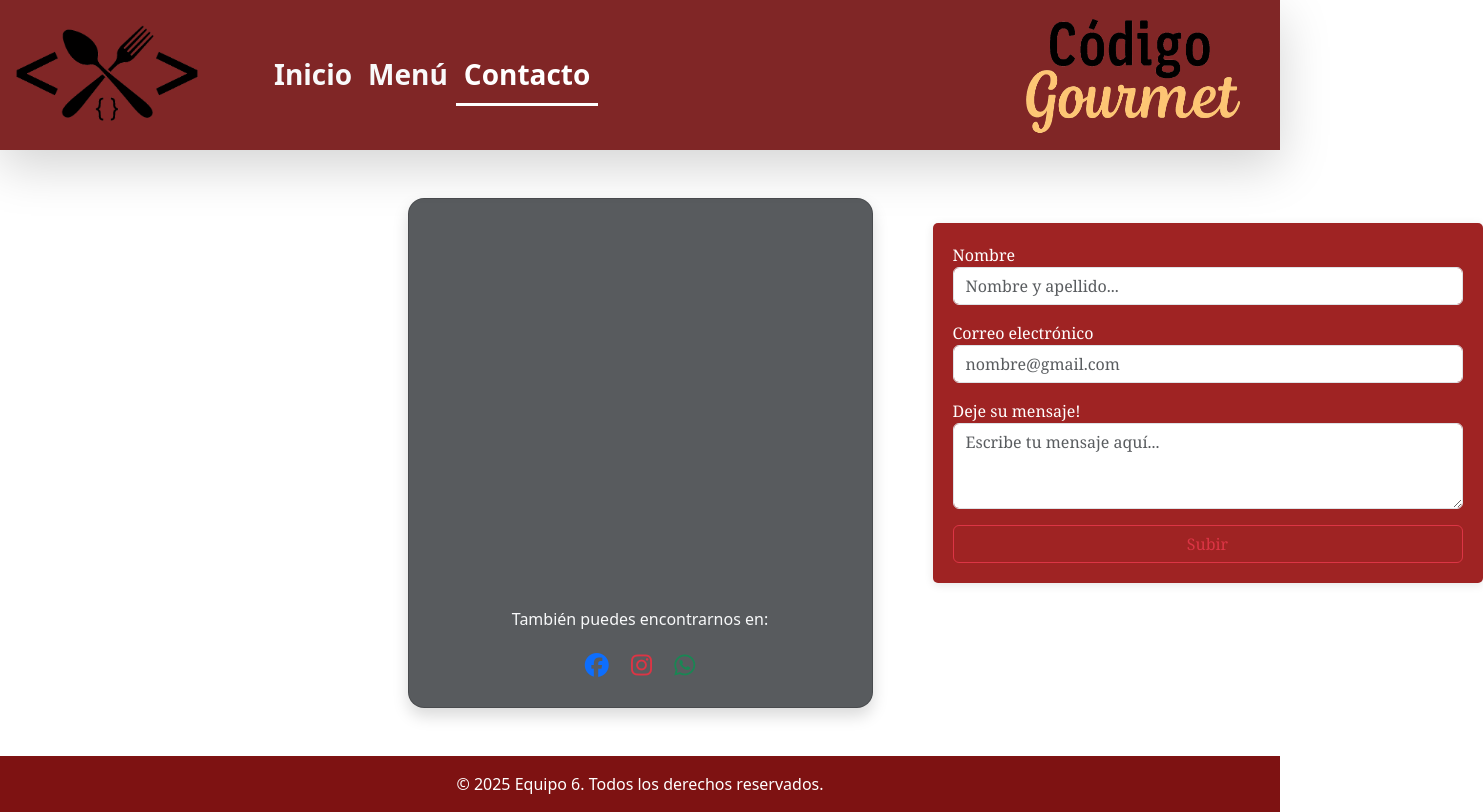
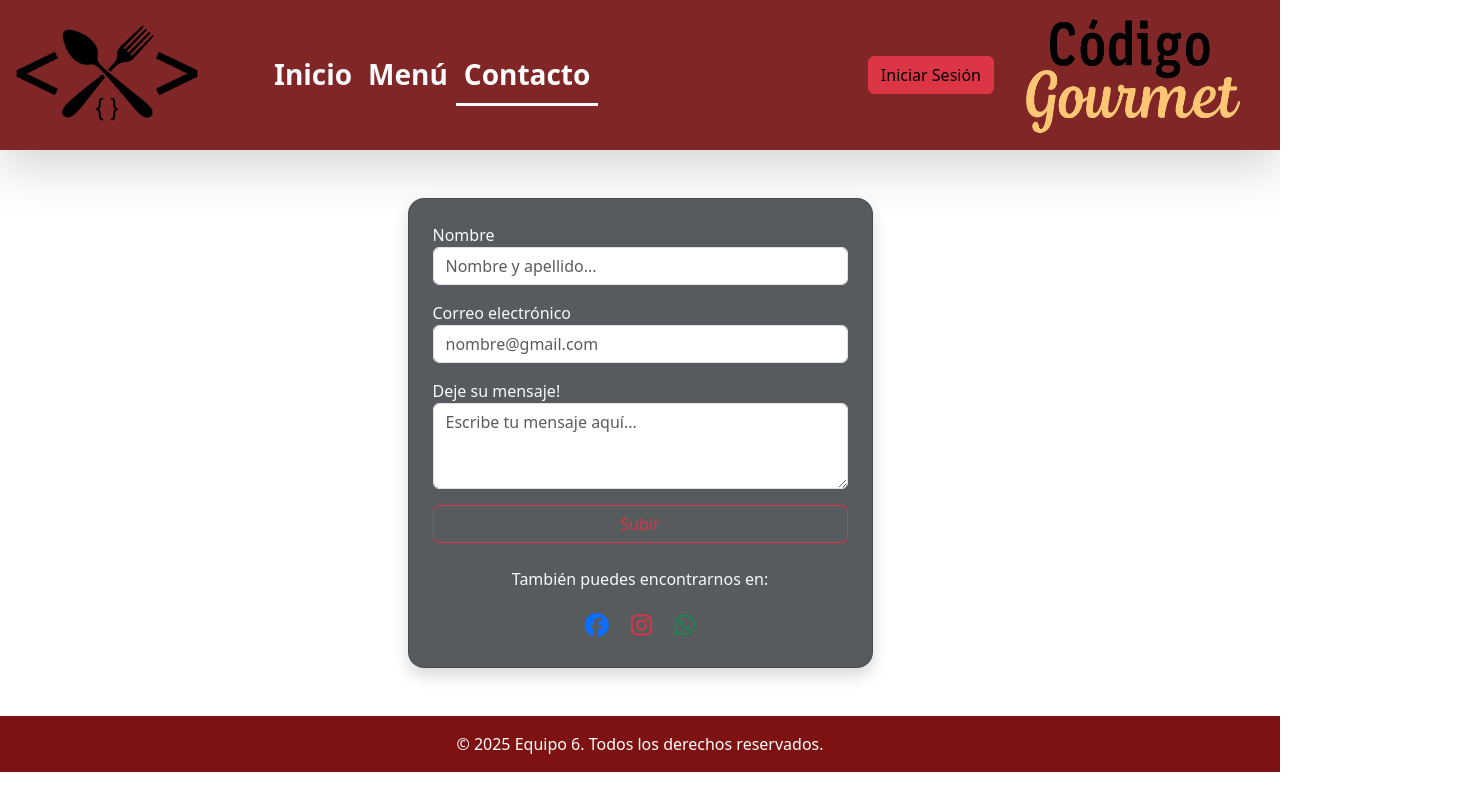
Before and after one commit to ramirorn/Trabajo-Practico-Colaborativo-Grupo-6, a plain HTML site: page contacto.html in a window 1280 px wide. Shown: the whole page, 1483 px wide, since content can reach past the window. Drawn offline with nearby package versions, Linux system fonts and the light colour scheme.

Commit message:
Ahora si terminamos, creo

```diff
--- a/assets/style.css
+++ b/assets/style.css
@@ -85,7 +85,7 @@ body {
     color: rgb(126, 18, 18);
     font-family: Georgia, 'Times New Roman', Times, serif;
 }
-form{
+.form{
     background-color: rgb(159, 35, 35);
     padding: 20px;
     border-radius: 5px;
--- a/contacto.html
+++ b/contacto.html
@@ -33,6 +33,9 @@
                 <a class="nav-link active text-light fw-bold fs-3 " href="contacto.html">Contacto</a>
               </li>
             </ul>
+            <span class="navbar-text">
+              <a class="btn btn-danger" href="login.html">Iniciar Sesión</a>
+          </span>
           </div>
         </div>
         <img src="assets/img/logo-texto.png" alt="" width="250" height="120" class="me-4 logo-hover">
```
Also changed, not shown: login.html (+8 -1 lines), menu.html (+3 -0 lines).
